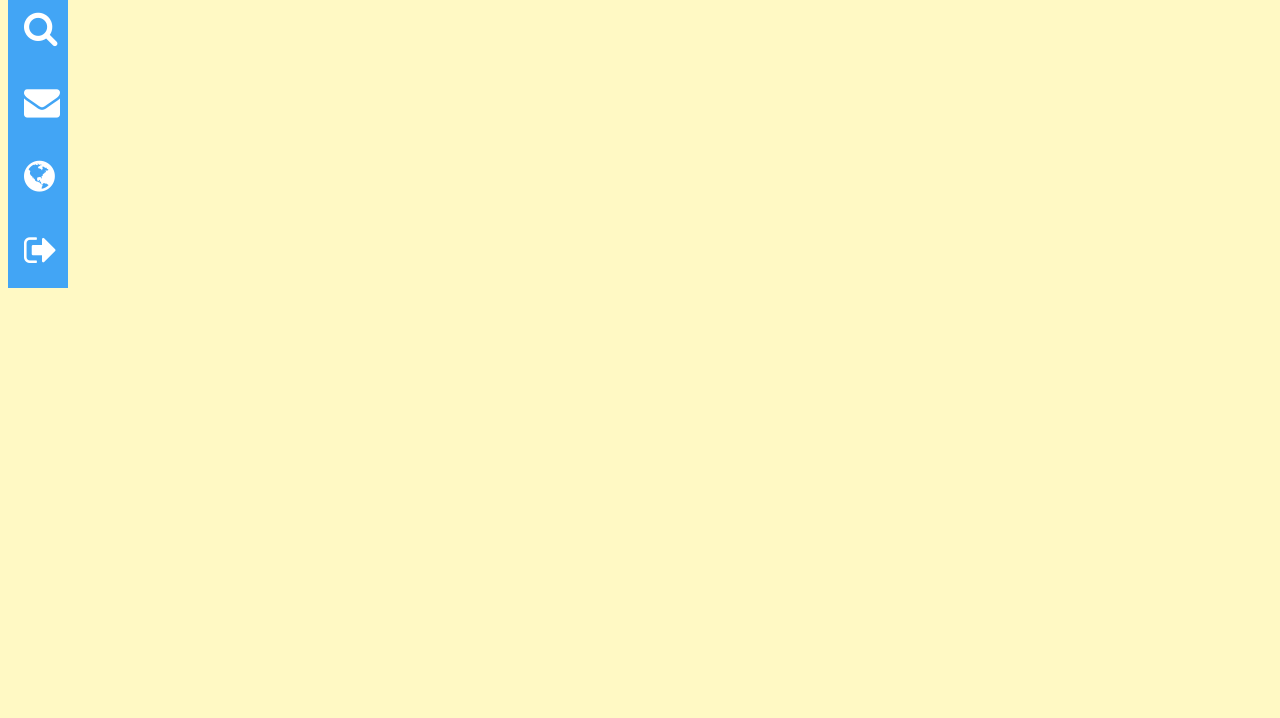
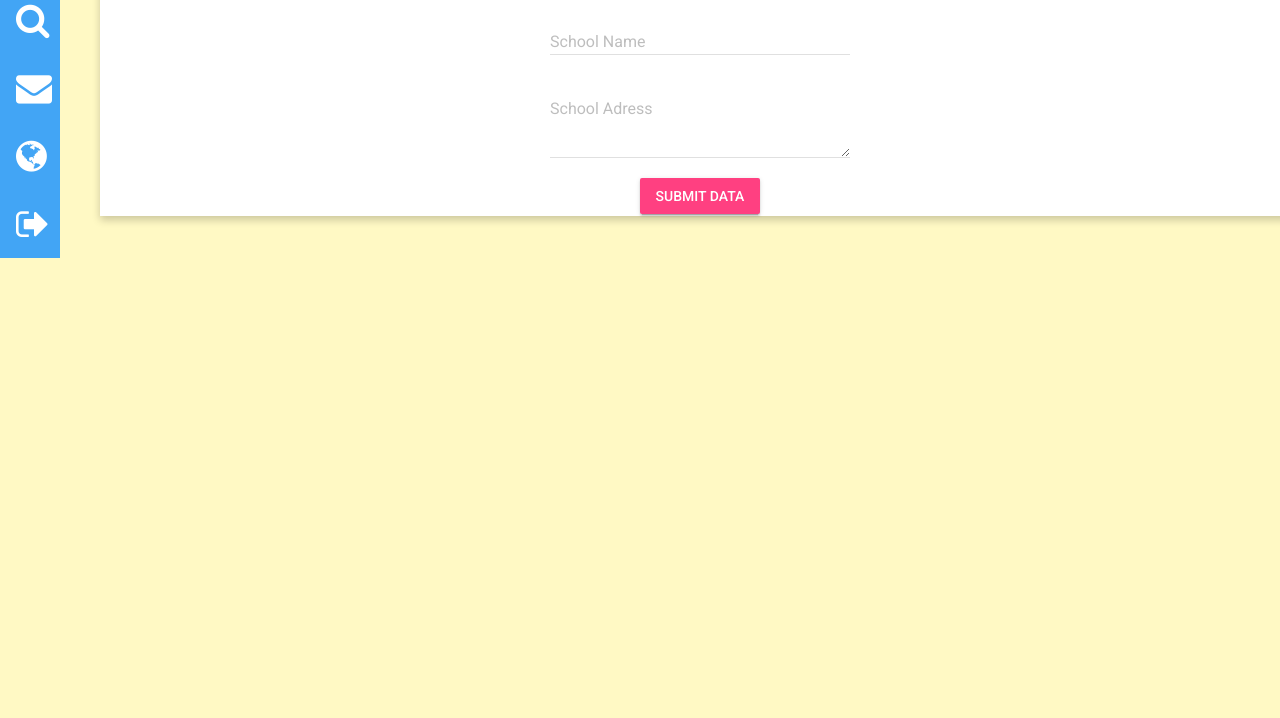
Before and after one commit to chsvk/FireStoreAdminTest, a plain HTML site: page Html/DashBoard.html in a window 1280 px wide. Shown: the part 102-820 px from the top of the page. Drawn offline with nearby package versions, Linux system fonts and the light colour scheme.

Commit message:
Small Changes in DashBoard

```diff
--- a/Html/DashBoard.html
+++ b/Html/DashBoard.html
@@ -5,6 +5,10 @@
     <link rel="stylesheet" href="https://cdnjs.cloudflare.com/ajax/libs/font-awesome/4.7.0/css/font-awesome.min.css">
     <link rel="stylesheet" type="text/css" href="../Style/DashBoard.css">
     <script src="../Javascript/DashBoard.js"></script>
+    <link href="https://fonts.googleapis.com/css?family=Roboto:300,400,500" rel="stylesheet">
+    <link rel="stylesheet" href="https://fonts.googleapis.com/icon?family=Material+Icons">
+    <link rel="stylesheet" href="https://code.getmdl.io/1.3.0/material.indigo-pink.min.css">
+    <script defer src="https://code.getmdl.io/1.3.0/material.min.js"></script>
 	<title>Super Admin Dashboard</title>
 </head>
 <body>
@@ -20,6 +24,22 @@
      <div id="content" class="card">
         <div class="container">
             <h3> School Information Update Form </h3>
+             <form action="#">
+                    <div class="mdl-textfield mdl-js-textfield mdl-textfield--floating-label">
+                        <input class="mdl-textfield__input" type="text" id="name">
+                        <label class="mdl-textfield__label" for="sample3">School Name</label>
+                    </div>
+                </form>
+            <form action="#">
+                <div class="mdl-textfield mdl-js-textfield">
+                    <textarea class="mdl-textfield__input" type="text" rows="3" id="adress"></textarea>
+                    <label class="mdl-textfield__label" for="sample5">School Adress</label>
+                </div>
+            </form>
+            <button onclick="UploadToFireStore()"
+                    id="loginButton"
+                    class="mdl-button mdl-js-button mdl-button--raised mdl-js-ripple-effect mdl-button--accent">Submit Data
+            </button>
          </div>
     </div>
 
--- a/Javascript/DashBoard.js
+++ b/Javascript/DashBoard.js
@@ -26,3 +26,7 @@ function LogOut() {
          setTimeout(function(){ x.className = x.className.replace("show", ""); }, 3000);
     });
 }
+
+function UploadToFireStore() {
+
+}
```
